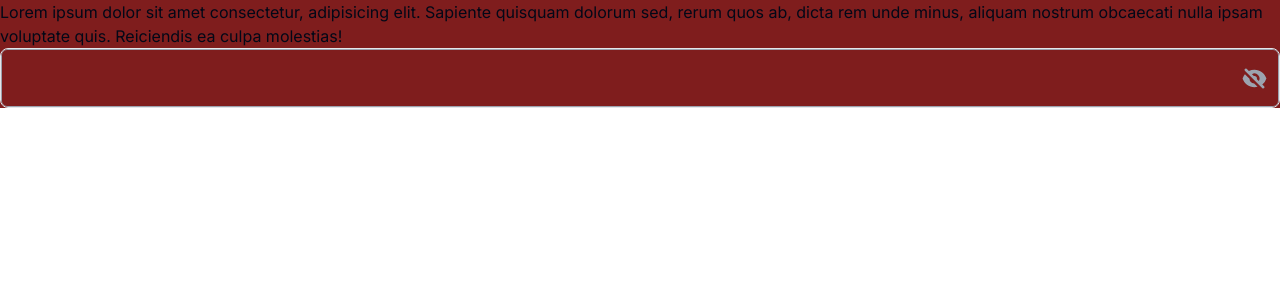
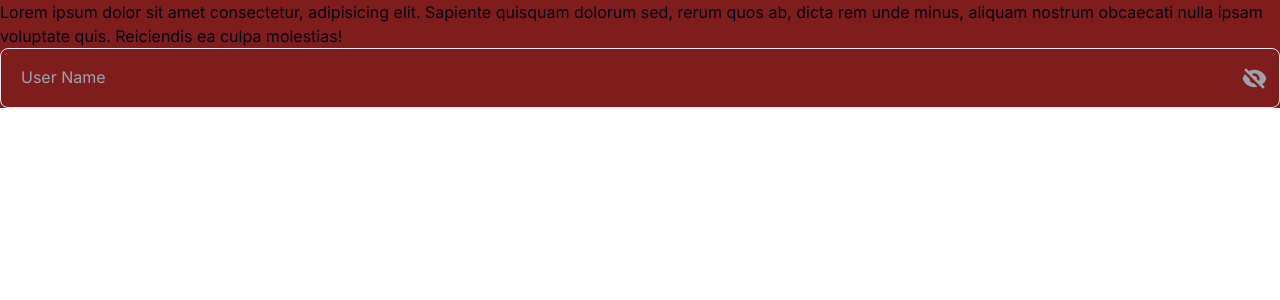
Before and after one commit to sameepmonsoon/full-stack-nextjs-project, a Next.js app: page /login in a window 1280 px wide. Shown: the top 300 px of the page. Built offline with nearby package versions, Linux system fonts and the light colour scheme.

Commit message:
icon for password added --success

```diff
--- a/app/login/page.tsx
+++ b/app/(authentication)/login/page.tsx
@@ -1,13 +1,19 @@
 import CustomInputContainer from "@/components/Elements/CutomInputContainer/CustomInputContainer";
 import React from "react";
-import "../globals.css";
 const page = () => {
   return (
     <div className="bg-red-900">
       Lorem ipsum dolor sit amet consectetur, adipisicing elit. Sapiente
       quisquam dolorum sed, rerum quos ab, dicta rem unde minus, aliquam nostrum
       obcaecati nulla ipsam voluptate quis. Reiciendis ea culpa molestias!
-      <CustomInputContainer />
+      <CustomInputContainer
+        size={"default"}
+        font={"medium"}
+        type="password"
+        inputBorder={"none"}
+        containerStyle={"border"}
+        label={"User Name"}
+      />{" "}
     </div>
   );
 };
--- a/app/components/layout.tsx
+++ b/app/components/layout.tsx
@@ -1,16 +1,12 @@
 export const metadata = {
-  title: 'Next.js',
-  description: 'Generated by Next.js',
-}
+  title: "Next.js",
+  description: "Generated by Next.js",
+};
 
 export default function RootLayout({
   children,
 }: {
-  children: React.ReactNode
+  children: React.ReactNode;
 }) {
-  return (
-    <html lang="en">
-      <body>{children}</body>
-    </html>
-  )
+  return <>{children}</>;
 }
--- a/app/components/page.tsx
+++ b/app/components/page.tsx
@@ -2,7 +2,7 @@ import React from 'react'
 
 const page = () => {
   return (
-    <div>page</div>
+    <div className='bg-red-900 w-full uppercase'>page</div>
   )
 }
 
--- a/app/page.tsx
+++ b/app/page.tsx
@@ -1,6 +1,7 @@
 import { Button, buttonVariants } from "@/components/ui/button";
 import { ArrowDownToLine, CheckCircle, Leaf } from "lucide-react";
 import Link from "next/link";
+import "../globals.css";
 
 const perks = [
   {
```
Also changed, not shown: app/(authentication)/signup/page.tsx (renamed from app/signup/page.tsx).
